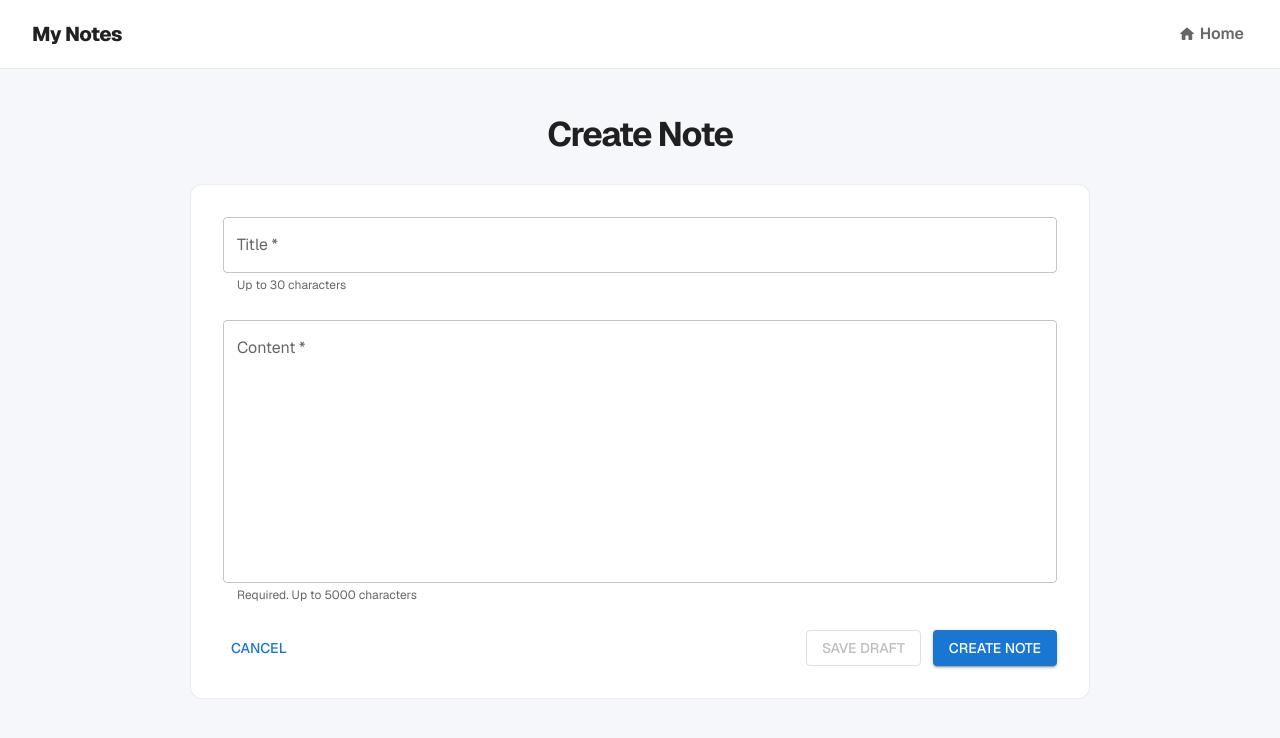
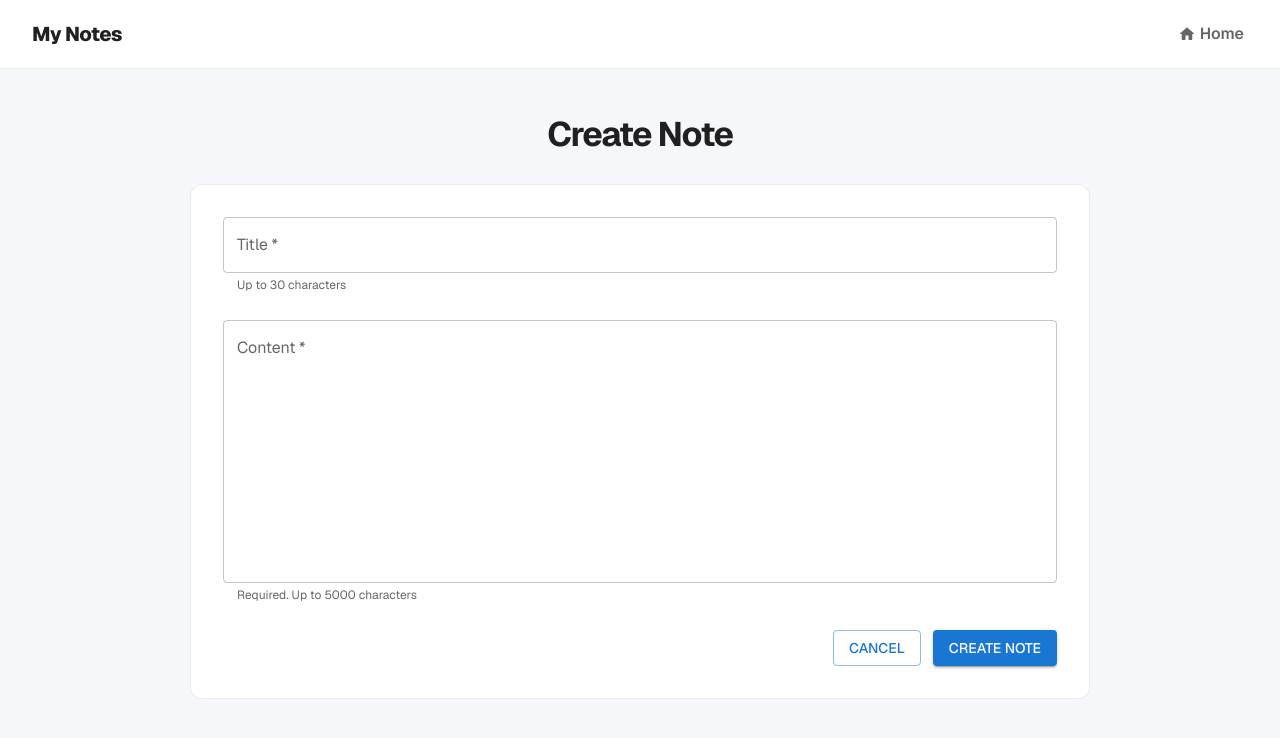
Before and after one commit to htanjo/nextjs-demo, a Next.js app: page /notes/new in a window 1280 px wide. Shown: the top 738 px of the page. Built offline with nearby package versions, Linux system fonts and the light colour scheme; what @mui/material-nextjs would draw is missing.

Commit message:
Refactor NoteForm component layout for improved structure and styling

```diff
--- a/app/notes/components/note-form.tsx
+++ b/app/notes/components/note-form.tsx
@@ -3,6 +3,7 @@
 import { useActionState } from "react";
 import {
   Alert,
+  Box,
   Button,
   Link,
   Stack,
@@ -37,19 +38,33 @@ export function NoteForm({
   const pendingLabel = mode === "create" ? "Creating..." : "Updating...";
 
   return (
+    <Box sx={{ position: "relative" }}>
+      {noteId ? (
+        <Typography
+          variant="caption"
+          color="text.secondary"
+          sx={{
+            position: "absolute",
+            top: -12,
+            right: 0,
+            maxWidth: "50%",
+            textAlign: "right",
+          }}
+        >
+          Note ID: {noteId}
+        </Typography>
+      ) : null}
+
       <Stack
         component="form"
         action={formAction}
         spacing={3}
         noValidate
         autoComplete="off"
+        sx={{
+          position: "relative",
+        }}
       >
-      {noteId ? (
-        <Typography variant="caption" color="text.secondary">
-          Note ID: {noteId}
-        </Typography>
-      ) : null}
-
         {message ? (
           <Alert severity={errors ? "error" : "success"}>{message}</Alert>
         ) : null}
@@ -80,29 +95,21 @@ export function NoteForm({
         />
 
         <Stack
-        direction={{ xs: "column-reverse", sm: "row" }}
-        spacing={2}
+          direction={{ xs: "column", sm: "row" }}
+          spacing={1.5}
           sx={{
-          justifyContent: "space-between",
+            justifyContent: "flex-end",
             alignItems: { xs: "stretch", sm: "center" },
           }}
         >
-        <Button variant="text" component={Link} href="/notes">
+          <Button variant="outlined" component={Link} href="/notes">
             Cancel
-        </Button>
-        <Stack
-          direction={{ xs: "column", sm: "row" }}
-          spacing={1.5}
-          sx={{ alignItems: { xs: "stretch", sm: "center" } }}
-        >
-          <Button variant="outlined" disabled>
-            Save Draft
           </Button>
           <Button variant="contained" type="submit" disabled={pending}>
             {pending ? pendingLabel : submitLabel}
           </Button>
         </Stack>
       </Stack>
-    </Stack>
+    </Box>
   );
 }
```
Lines whose indentation alone changed are shown as unchanged.
